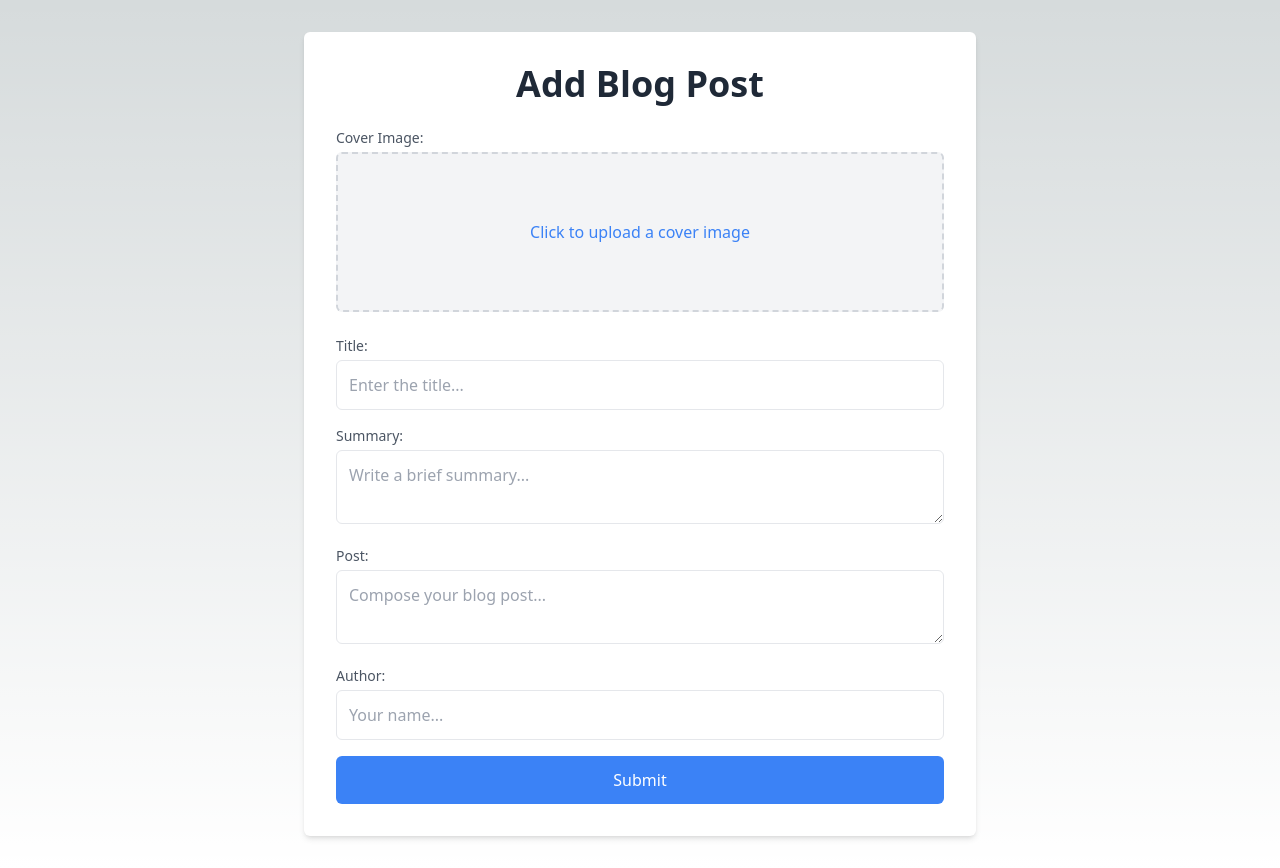
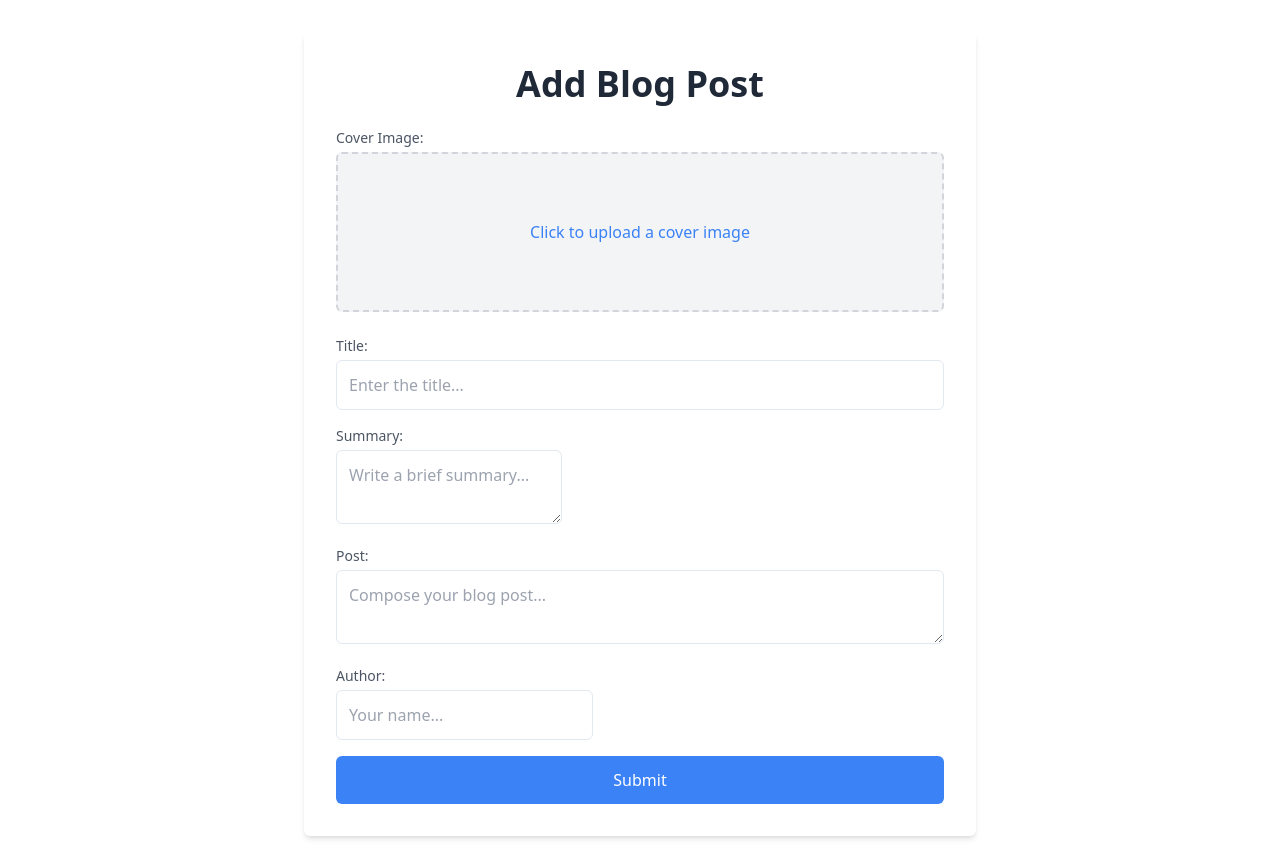
Before and after one commit to BBSocial-Inc/NewBesocialWebsite, a Next.js app: page /addblog in a window 1280 px wide. Built offline with nearby package versions, Linux system fonts and the light colour scheme.

Commit message:
mod: fix

```diff
--- /dev/null
+++ b/lib/utils.ts
@@ -0,0 +1,6 @@
+import { type ClassValue, clsx } from "clsx"
+import { twMerge } from "tailwind-merge"
+
+export function cn(...inputs: ClassValue[]) {
+  return twMerge(clsx(inputs))
+}
--- a/pages/addblog.tsx
+++ b/pages/addblog.tsx
@@ -29,15 +29,7 @@
 
     const url = await getDownloadURL(storageRef);
     setImageUrl(url);
-  };
-
-  const handleSubmit = async (e) => {
-    e.preventDefault();
-    setloading(true);
-    if (coverImage) {
-      await handleImageUpload();
-    }
-
+    if (imageUrl) {
       try {
         const blogPostData = {
           title,
@@ -64,6 +56,17 @@
       } catch (error) {
         setloading(false);
         console.error("Error adding blog post: ", error);
+      }
+    } else {
+      setloading(false);
+    }
+  };
+
+  const handleSubmit = async (e) => {
+    e.preventDefault();
+    setloading(true);
+    if (coverImage) {
+      await handleImageUpload();
     }
   };
 
@@ -106,7 +109,7 @@
           </label>
           <input
             type="text"
-            className="w-full p-3 border rounded-md focus:outline-none focus:border-blue-500"
+            className=" text-[black] w-full p-3 border rounded-md focus:outline-none focus:border-blue-500"
             value={title}
             onChange={(e) => setTitle(e.target.value)}
             placeholder="Enter the title..."
@@ -117,7 +120,7 @@
             Summary:
           </label>
           <textarea
-            className="w-full p-3 border rounded-md focus:outline-none focus:border-blue-500"
+            className=" text-[black]w-full p-3 border rounded-md focus:outline-none focus:border-blue-500"
             value={summary}
             onChange={(e) => setSummary(e.target.value)}
             placeholder="Write a brief summary..."
@@ -128,7 +131,7 @@
             Post:
           </label>
           <textarea
-            className="w-full p-3 border rounded-md focus:outline-none focus:border-blue-500"
+            className=" text-[black] w-full p-3 border rounded-md focus:outline-none focus:border-blue-500"
             value={post}
             onChange={(e) => setPost(e.target.value)}
             placeholder="Compose your blog post..."
@@ -140,7 +143,7 @@
           </label>
           <input
             type="text"
-            className="w-full p-3 border rounded-md focus:outline-none focus:border-blue-500"
+            className=" text-[black]w-full p-3 border rounded-md focus:outline-none focus:border-blue-500"
             value={author}
             onChange={(e) => setAuthor(e.target.value)}
             placeholder="Your name..."
--- a/styles/globals.css
+++ b/styles/globals.css
@@ -2,26 +2,75 @@
 @tailwind components;
 @tailwind utilities;
 
-:root {
-  --foreground-rgb: 0, 0, 0;
-  --background-start-rgb: 214, 219, 220;
-  --background-end-rgb: 255, 255, 255;
-}
+@layer base {
+  :root {
+    --background: 0 0% 100%;
+    --foreground: 222.2 84% 4.9%;
 
-@media (prefers-color-scheme: dark) {
-  :root {
-    --foreground-rgb: 255, 255, 255;
-    --background-start-rgb: 0, 0, 0;
-    --background-end-rgb: 0, 0, 0;
+    --card: 0 0% 100%;
+    --card-foreground: 222.2 84% 4.9%;
+
+    --popover: 0 0% 100%;
+    --popover-foreground: 222.2 84% 4.9%;
+
+    --primary: 222.2 47.4% 11.2%;
+    --primary-foreground: 210 40% 98%;
+
+    --secondary: 210 40% 96.1%;
+    --secondary-foreground: 222.2 47.4% 11.2%;
+
+    --muted: 210 40% 96.1%;
+    --muted-foreground: 215.4 16.3% 46.9%;
+
+    --accent: 210 40% 96.1%;
+    --accent-foreground: 222.2 47.4% 11.2%;
+
+    --destructive: 0 84.2% 60.2%;
+    --destructive-foreground: 210 40% 98%;
+
+    --border: 214.3 31.8% 91.4%;
+    --input: 214.3 31.8% 91.4%;
+    --ring: 222.2 84% 4.9%;
+
+    --radius: 0.5rem;
+  }
+
+  .dark {
+    --background: 222.2 84% 4.9%;
+    --foreground: 210 40% 98%;
+
+    --card: 222.2 84% 4.9%;
+    --card-foreground: 210 40% 98%;
+
+    --popover: 222.2 84% 4.9%;
+    --popover-foreground: 210 40% 98%;
+
+    --primary: 210 40% 98%;
+    --primary-foreground: 222.2 47.4% 11.2%;
+
+    --secondary: 217.2 32.6% 17.5%;
+    --secondary-foreground: 210 40% 98%;
+
+    --muted: 217.2 32.6% 17.5%;
+    --muted-foreground: 215 20.2% 65.1%;
+
+    --accent: 217.2 32.6% 17.5%;
+    --accent-foreground: 210 40% 98%;
+
+    --destructive: 0 62.8% 30.6%;
+    --destructive-foreground: 210 40% 98%;
+
+    --border: 217.2 32.6% 17.5%;
+    --input: 217.2 32.6% 17.5%;
+    --ring: 212.7 26.8% 83.9%;
   }
 }
 
-body {
-  color: rgb(var(--foreground-rgb));
-  background: linear-gradient(
-      to bottom,
-      transparent,
-      rgb(var(--background-end-rgb))
-    )
-    rgb(var(--background-start-rgb));
+@layer base {
+  * {
+    @apply border-border;
+  }
+  body {
+    @apply bg-background text-foreground;
+  }
 }
--- a/tailwind.config.ts
+++ b/tailwind.config.ts
@@ -1,20 +1,80 @@
-import type { Config } from 'tailwindcss'
+import type { Config } from "tailwindcss"
 
-const config: Config = {
+const config = {
+  darkMode: ["class"],
   content: [
-    './pages/**/*.{js,ts,jsx,tsx,mdx}',
-    './components/**/*.{js,ts,jsx,tsx,mdx}',
-    './app/**/*.{js,ts,jsx,tsx,mdx}',
-  ],
+    './pages/**/*.{ts,tsx}',
+    './components/**/*.{ts,tsx}',
+    './app/**/*.{ts,tsx}',
+    './src/**/*.{ts,tsx}',
+	],
+  prefix: "",
   theme: {
+    container: {
+      center: true,
+      padding: "2rem",
+      screens: {
+        "2xl": "1400px",
+      },
+    },
     extend: {
-      backgroundImage: {
-        'gradient-radial': 'radial-gradient(var(--tw-gradient-stops))',
-        'gradient-conic':
-          'conic-gradient(from 180deg at 50% 50%, var(--tw-gradient-stops))',
+      colors: {
+        border: "hsl(var(--border))",
+        input: "hsl(var(--input))",
+        ring: "hsl(var(--ring))",
+        background: "hsl(var(--background))",
+        foreground: "hsl(var(--foreground))",
+        primary: {
+          DEFAULT: "hsl(var(--primary))",
+          foreground: "hsl(var(--primary-foreground))",
+        },
+        secondary: {
+          DEFAULT: "hsl(var(--secondary))",
+          foreground: "hsl(var(--secondary-foreground))",
+        },
+        destructive: {
+          DEFAULT: "hsl(var(--destructive))",
+          foreground: "hsl(var(--destructive-foreground))",
+        },
+        muted: {
+          DEFAULT: "hsl(var(--muted))",
+          foreground: "hsl(var(--muted-foreground))",
+        },
+        accent: {
+          DEFAULT: "hsl(var(--accent))",
+          foreground: "hsl(var(--accent-foreground))",
+        },
+        popover: {
+          DEFAULT: "hsl(var(--popover))",
+          foreground: "hsl(var(--popover-foreground))",
+        },
+        card: {
+          DEFAULT: "hsl(var(--card))",
+          foreground: "hsl(var(--card-foreground))",
+        },
+      },
+      borderRadius: {
+        lg: "var(--radius)",
+        md: "calc(var(--radius) - 2px)",
+        sm: "calc(var(--radius) - 4px)",
+      },
+      keyframes: {
+        "accordion-down": {
+          from: { height: "0" },
+          to: { height: "var(--radix-accordion-content-height)" },
+        },
+        "accordion-up": {
+          from: { height: "var(--radix-accordion-content-height)" },
+          to: { height: "0" },
+        },
+      },
+      animation: {
+        "accordion-down": "accordion-down 0.2s ease-out",
+        "accordion-up": "accordion-up 0.2s ease-out",
       },
     },
   },
-  plugins: [],
-}
+  plugins: [require("tailwindcss-animate")],
+} satisfies Config
+
 export default config
```
Also changed, not shown: components.json (added). Lines whose indentation alone changed are shown as unchanged.
